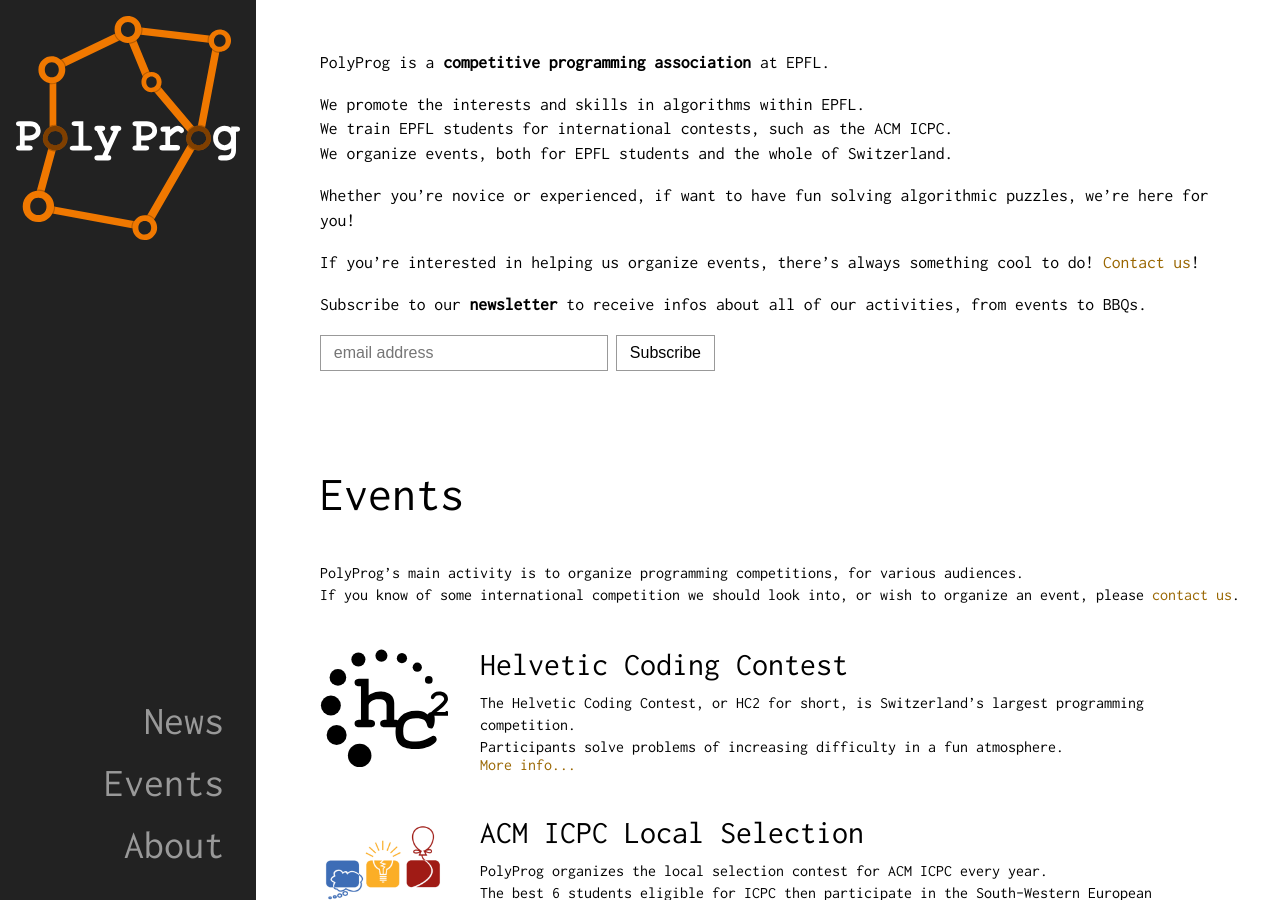
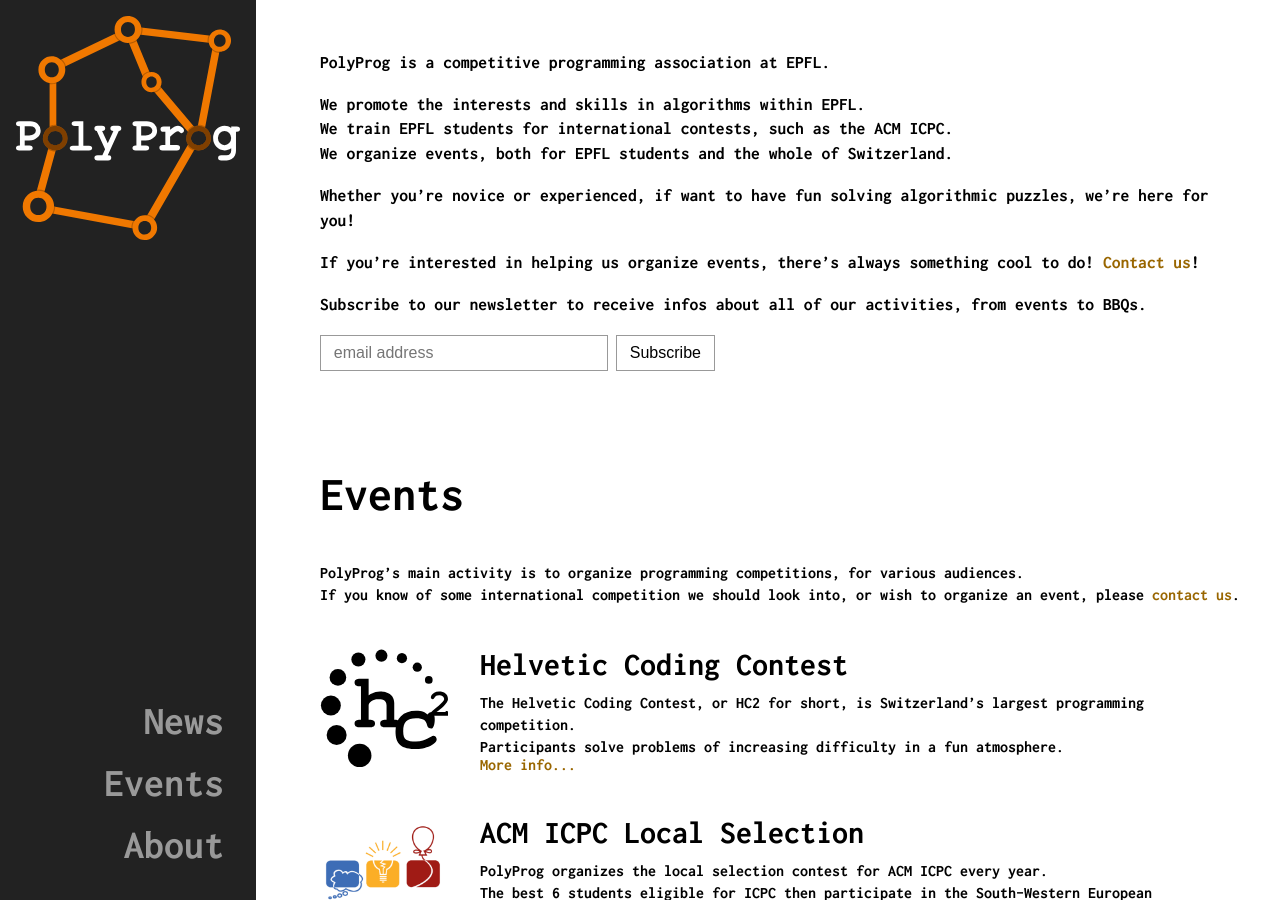
Before and after one commit to PolyProg/PolyProg.github.io, a Jekyll site: the page built from index.html, in a window 1280 px wide and 900 px high. Built offline with Jekyll 4.4.1, drawn with Linux system fonts in a browser that asks for light colours.

Commit message:
Update style.css

```diff
--- a/css/style.css
+++ b/css/style.css
@@ -1,7 +1,7 @@
 /* Proper font */
 @font-face {
     font-family: Inconsolata;
-    src: url(Inconsolata-Regular.ttf);
+    src: url(Inconsolata-Bold.ttf);
 }
 * {
   font-family: Inconsolata;
```
